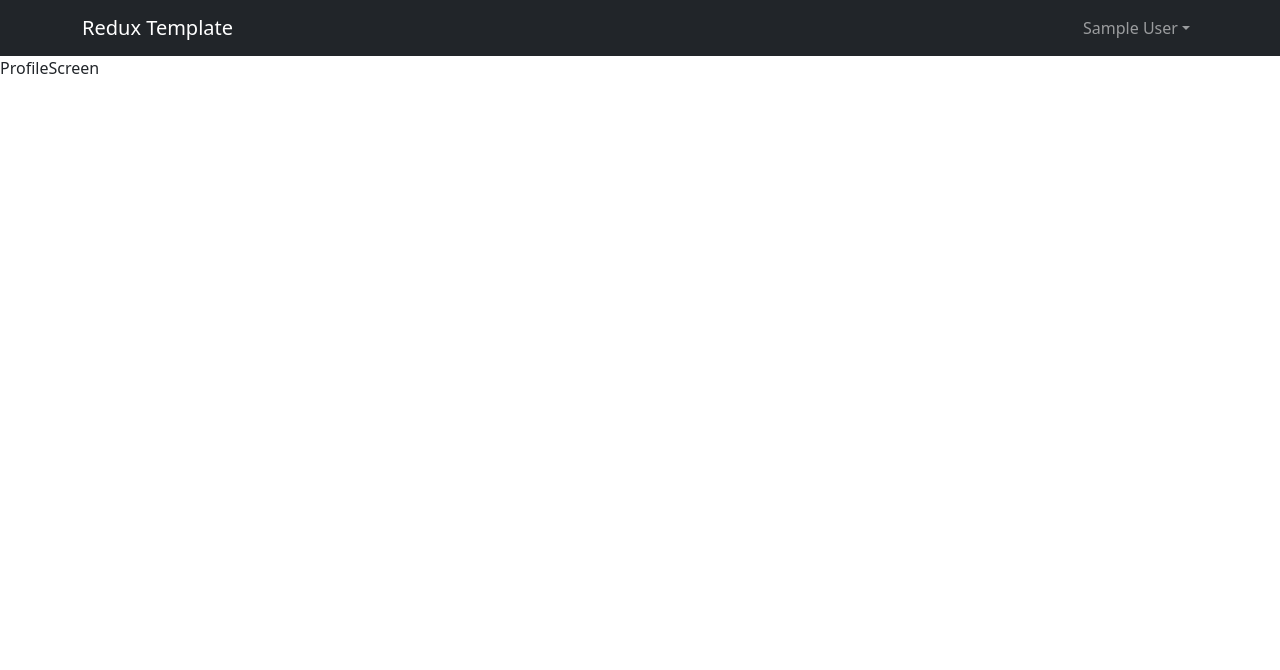
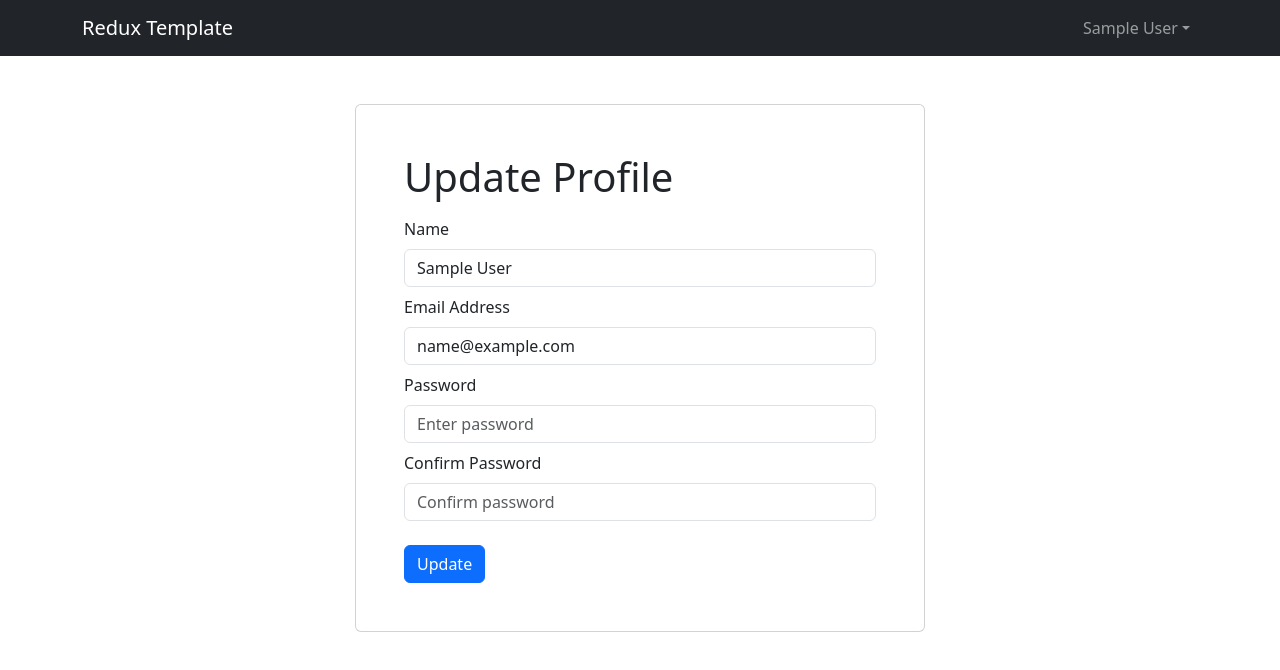
Before and after one commit to ankur-git-commit/redux-template, a React (Vite) app in the folder frontend/: page /profile in a window 1280 px wide. Shown: the top 670 px of the page. Built offline with nearby package versions, Linux system fonts and the light colour scheme; sample sign-in values are in the browser's storage.

Commit message:
pre deployment

```diff
--- a/frontend/src/App.jsx
+++ b/frontend/src/App.jsx
@@ -31,7 +31,7 @@
                     <Route index element={<HomeScreen />} />
                     <Route path="/login" element={<LoginScreen />} />
                     <Route path="/register" element={<RegisterScreen />} />
-                    <Route path="" element={<PrivateRoute />}>
+                    <Route element={<PrivateRoute />}>
                         <Route path="/profile" element={<ProfileScreen />} />
                     </Route>
                 </Route>
--- a/frontend/src/screens/ProfileScreen.jsx
+++ b/frontend/src/screens/ProfileScreen.jsx
@@ -1,6 +1,110 @@
+import { useState, useEffect } from "react"
+import { Link, useNavigate } from "react-router"
+import { Form, Button, Row, Col } from "react-bootstrap"
+import { useDispatch, useSelector } from "react-redux"
+import { toast } from "react-toastify"
+import Loader from "../components/Loader"
+import { useUpdateUserMutation } from "../slices/usersApiSlice"
+import { setCredentials } from "../slices/authSlice"
+
+import FormContainer from "../components/FormContainer"
 
 function ProfileScreen() {
-  return <div>ProfileScreen</div>;
+    const [name, setName] = useState("")
+    const [email, setEmail] = useState("")
+    const [password, setPassword] = useState("")
+    const [confirmPassword, setConfirmPassword] = useState("")
+
+    const dispatch = useDispatch()
+    const navigate = useNavigate()
+
+    const { userInfo } = useSelector((state) => state.auth)
+
+    const [updateProfile, { isLoading }] = useUpdateUserMutation()
+
+    useEffect(() => {
+        setName(userInfo.name)
+        setEmail(userInfo.email)
+    }, [userInfo.setName, userInfo.setEmail])
+
+    const submitHandler = async (event) => {
+        event.preventDefault()
+        if (password !== confirmPassword) {
+            toast.error("Passwords do not match!")
+        } else {
+            try {
+                const res = await updateProfile({
+                    _id: userInfo._id,
+                    name,
+                    email,
+                    password,
+                }).unwrap()
+                dispatch(setCredentials({ ...res }))
+                toast.success("Profile Updated")
+            } catch (err) {
+                toast.error(err?.data?.message) || err.error
+            }
+        }
+    }
+
+    return (
+        <FormContainer>
+            <h1>Update Profile</h1>
+
+            <Form onSubmit={submitHandler}>
+                <Form.Group className="my-2" controlId="name">
+                    <Form.Label>Name</Form.Label>
+                    <Form.Control
+                        type="text"
+                        placeholder="Enter Name"
+                        value={name}
+                        onChange={(e) => {
+                            setName(e.target.value)
+                        }}
+                    ></Form.Control>
+                </Form.Group>
+
+                <Form.Group className="my-2" controlId="email">
+                    <Form.Label>Email Address</Form.Label>
+                    <Form.Control
+                        type="email"
+                        placeholder="Enter Email"
+                        value={email}
+                        onChange={(e) => {
+                            setEmail(e.target.value)
+                        }}
+                    ></Form.Control>
+                </Form.Group>
+
+                <Form.Group className="my-2" controlId="password">
+                    <Form.Label>Password</Form.Label>
+                    <Form.Control
+                        type="password"
+                        placeholder="Enter password"
+                        value={password}
+                        onChange={(e) => {
+                            setPassword(e.target.value)
+                        }}
+                    ></Form.Control>
+                </Form.Group>
+                <Form.Group className="my-2" controlId="confirmpassword">
+                    <Form.Label>Confirm Password</Form.Label>
+                    <Form.Control
+                        type="password"
+                        placeholder="Confirm password"
+                        value={confirmPassword}
+                        onChange={(e) => {
+                            setConfirmPassword(e.target.value)
+                        }}
+                    ></Form.Control>
+                </Form.Group>
+                {isLoading && <Loader />}
+                <Button type="submit" variant="primary" className="mt-3">
+                    Update
+                </Button>
+            </Form>
+        </FormContainer>
+    )
 }
 
-export default ProfileScreen;
+export default ProfileScreen
--- a/frontend/src/slices/usersApiSlice.js
+++ b/frontend/src/slices/usersApiSlice.js
@@ -21,10 +21,22 @@
         logout: builder.mutation({
             query: () => ({
                 url: `${USERS_URL}/logout`,
-                method: "POST"
-            })
+                method: "POST",
+            }),
+        }),
+        updateUser: builder.mutation({
+            query: (data) => ({
+                url: `${USERS_URL}/profile`,
+                method: "PUT",
+                body: data,
+            }),
         }),
     }),
 })
 
-export const { useLoginMutation, useLogoutMutation, useRegisterMutation } = usersApiSlice
+export const {
+    useLoginMutation,
+    useLogoutMutation,
+    useRegisterMutation,
+    useUpdateUserMutation,
+} = usersApiSlice
```
